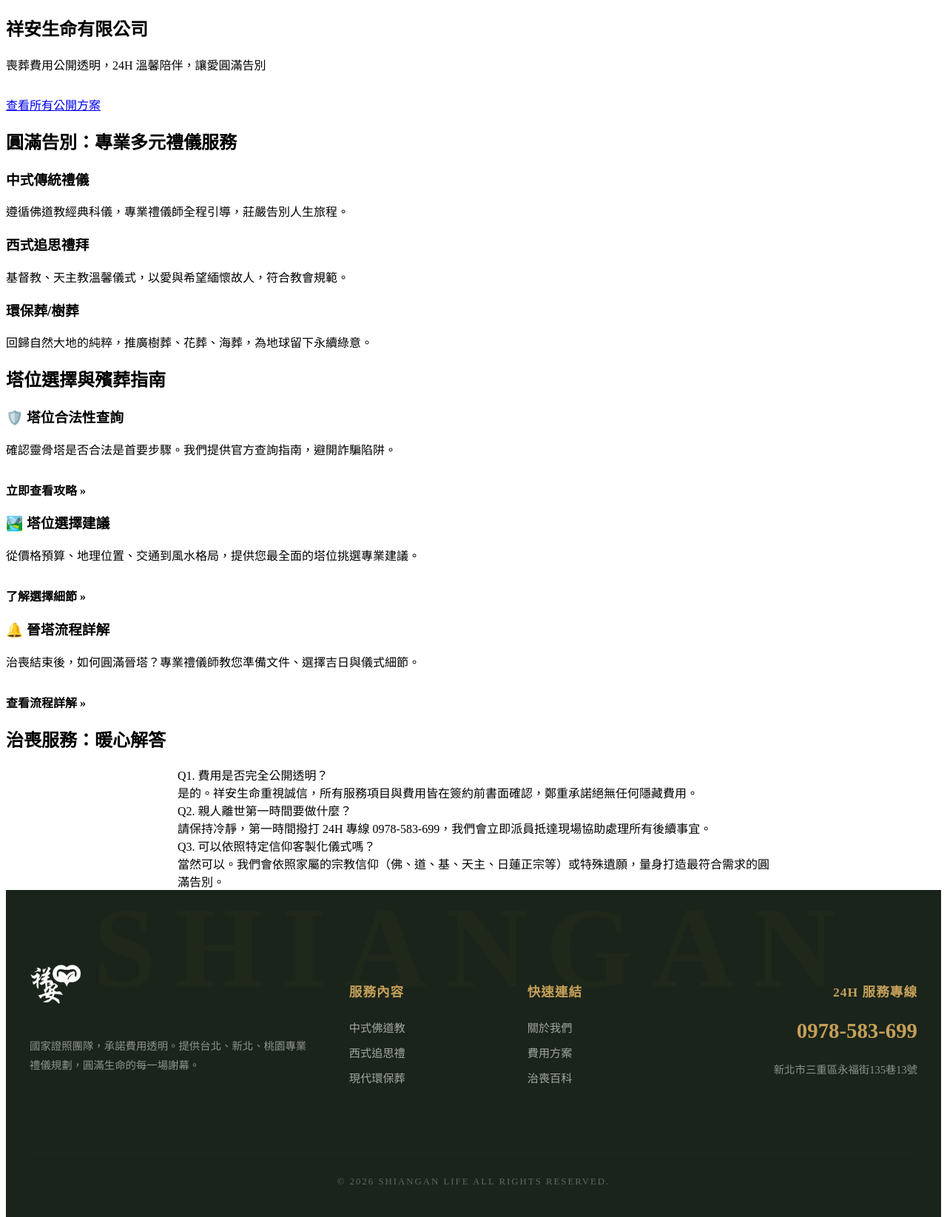
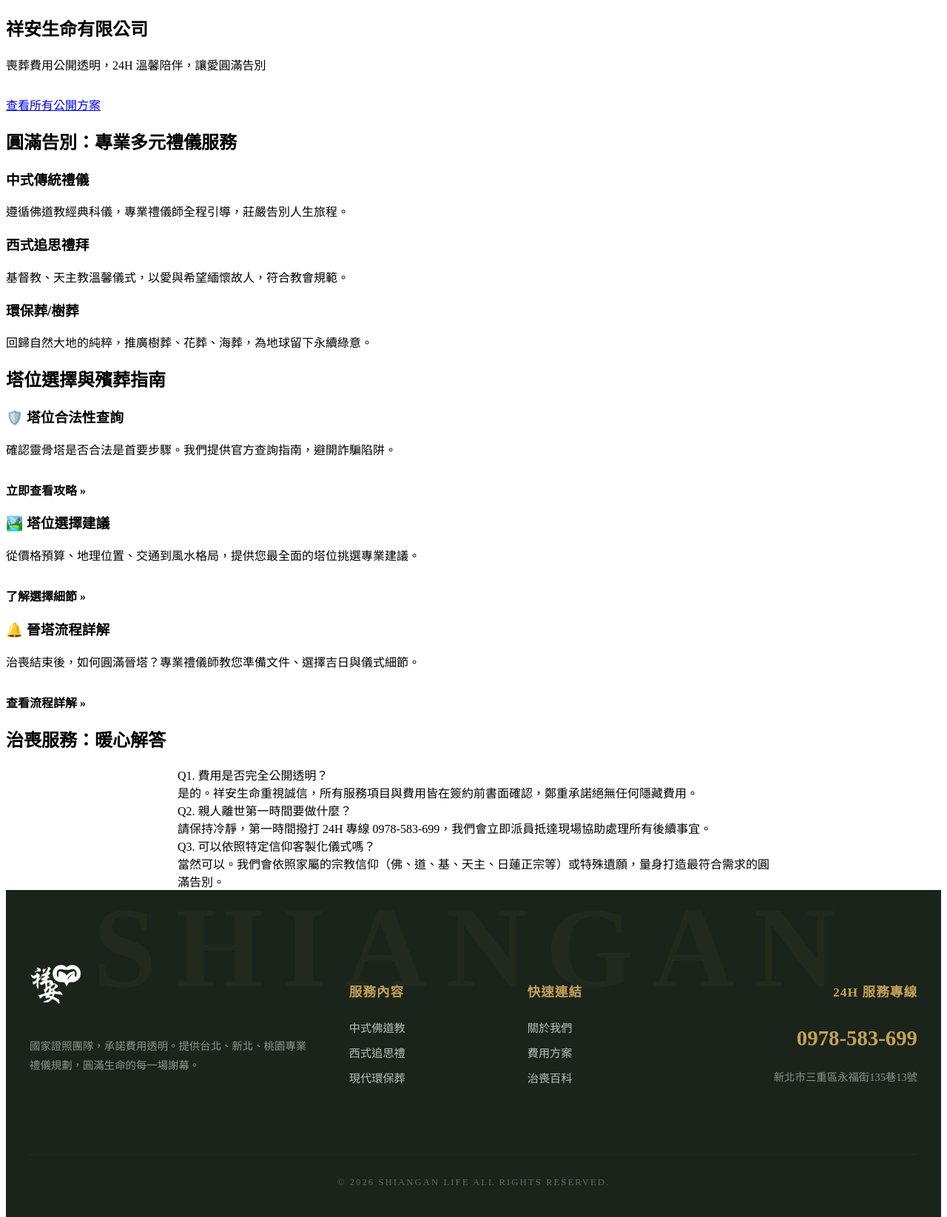
Before and after one commit to Shiangan/Shiangan, a Jekyll site: the page built from index.html, in a window 1280 px wide. Shown: the part 208-1853 px from the top of the page at 74% size. Built offline with Jekyll 4.4.1, drawn with Linux system fonts in a browser that asks for light colours; the list of posts is cut into pages by our own code; grey boxes are pictures that could not be loaded.

Commit message:
Update footer.html

```diff
--- a/_includes/footer.html
+++ b/_includes/footer.html
@@ -1,7 +1,7 @@
 <style>
-    /* --- 墨綠金箔 Footer 視覺定義 --- */
+    /* --- 墨綠金箔 Footer 核心樣式 --- */
     .site-footer {
-        background: #1a241a; /* 深墨綠底色，展現莊重感 */
+        background: #1a241a; /* 深墨綠底色 */
         color: #ffffff;
         padding: 100px 0 40px;
         position: relative;
@@ -17,9 +17,9 @@
         transform: translateX(-50%);
         font-size: 12vw;
         font-weight: 900;
-        color: rgba(197, 160, 89, 0.04); /* 極淡的金箔壓紋效果 */
+        color: rgba(197, 160, 89, 0.05); /* 極淡金箔色 */
         white-space: nowrap;
-        pointer-events: none;
+        pointer-events: none; /* 確保滑鼠可以穿透點擊下方的連結 */
         letter-spacing: 25px;
         z-index: 0;
     }
@@ -39,7 +39,7 @@
     }
 
     .footer-col h4 {
-        color: #c5a059; /* 標題採用金箔色 */
+        color: #c5a059; /* 金箔色 */
         font-size: 1.1rem;
         margin-bottom: 25px;
         font-weight: 700;
@@ -47,7 +47,7 @@
     }
 
     .footer-col a {
-        color: rgba(255,255,255,0.6);
+        color: rgba(255,255,255,0.7);
         text-decoration: none;
         transition: all 0.3s ease;
         display: inline-block;
@@ -57,7 +57,7 @@
 
     .footer-col a:hover {
         color: #c5a059;
-        transform: translateX(5px); /* 懸停時優雅位移 */
+        transform: translateX(5px);
     }
 
     .footer-tel {
@@ -65,7 +65,7 @@
         font-weight: 700;
         color: #c5a059 !important;
         display: block;
-        margin-bottom: 10px !important;
+        margin: 10px 0 !important;
     }
 
     .footer-bottom {
@@ -73,21 +73,19 @@
         margin-top: 80px;
         opacity: 0.3;
         font-size: 0.8rem;
-        border-top: 1px solid rgba(255,255,255,0.05);
+        border-top: 1px solid rgba(255,255,255,0.1);
         padding-top: 30px;
         letter-spacing: 2px;
     }
 
-    /* RWD 手機版自動適應 */
+    /* 手機版 RWD 適應 */
     @media (max-width: 992px) {
         .footer-grid { grid-template-columns: 1fr 1fr; }
     }
     @media (max-width: 600px) {
-        .site-footer { padding: 80px 0 30px; }
         .footer-grid { grid-template-columns: 1fr; text-align: center; }
         .footer-col { text-align: center !important; }
-        .footer-floating-text { font-size: 20vw; top: 20px; letter-spacing: 10px; }
-        .footer-tel { font-size: 1.5rem !important; }
+        .footer-floating-text { font-size: 20vw; top: 20px; }
     }
 </style>
 
@@ -97,7 +95,7 @@
     <div class="footer-content">
         <div class="footer-grid">
             <div class="footer-col">
-                <img src="{{ site.baseurl }}/images/logo.png" style="height: 55px; filter: brightness(0) invert(1); margin-bottom: 25px;" alt="祥安生命有限公司">
+                <img src="{{ site.baseurl }}/images/logo.png" style="height: 55px; filter: brightness(0) invert(1); margin-bottom: 25px;" alt="祥安生命 logo">
                 <p style="opacity: 0.5; font-size: 0.9rem; line-height: 1.8;">
                     國家證照團隊，承諾費用透明。提供台北、新北、桃園專業禮儀規劃，圓滿生命的每一場謝幕。
                 </p>
@@ -130,38 +128,30 @@
     </div>
 </footer>
 
-{% include floating-cta.html %}
-
 <script>
+    /**
+     * 統整所有核心 JS：確保全站功能正常
+     */
     document.addEventListener('DOMContentLoaded', () => {
-        /**
-         * 1. FAQ 手風琴交互功能
-         */
+        // 1. FAQ 點擊效果
         const faqItems = document.querySelectorAll('.faq-item');
         faqItems.forEach(item => {
             item.addEventListener('click', () => {
                 const isActive = item.classList.contains('active');
                 faqItems.forEach(i => i.classList.remove('active'));
                 if (!isActive) item.classList.add('active');
-
                 const icon = item.querySelector('i');
-                if (icon) {
-                    icon.className = isActive ? 'fas fa-plus' : 'fas fa-minus';
-                }
+                if (icon) icon.className = isActive ? 'fas fa-plus' : 'fas fa-minus';
             });
         });
 
-        /**
-         * 2. 導覽列捲動變色效果
-         */
+        // 2. 導覽列滾動效果
         const navbar = document.getElementById('navbar');
         window.addEventListener('scroll', () => {
             if (navbar) navbar.classList.toggle('scrolled', window.scrollY > 50);
         });
 
-        /**
-         * 3. 手機版選單切換開關
-         */
+        // 3. 手機版菜單切換
         const menuBtn = document.querySelector('.menu-toggle');
         const navLinks = document.querySelector('.nav-links');
         if (menuBtn && navLinks) {
```
Also changed, not shown: other parts of _includes/footer.html (+2 -14 lines).
